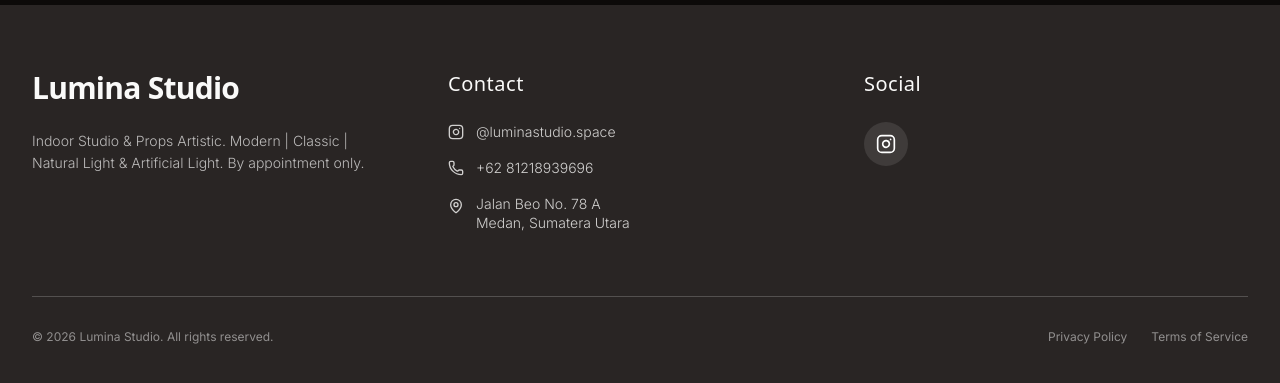
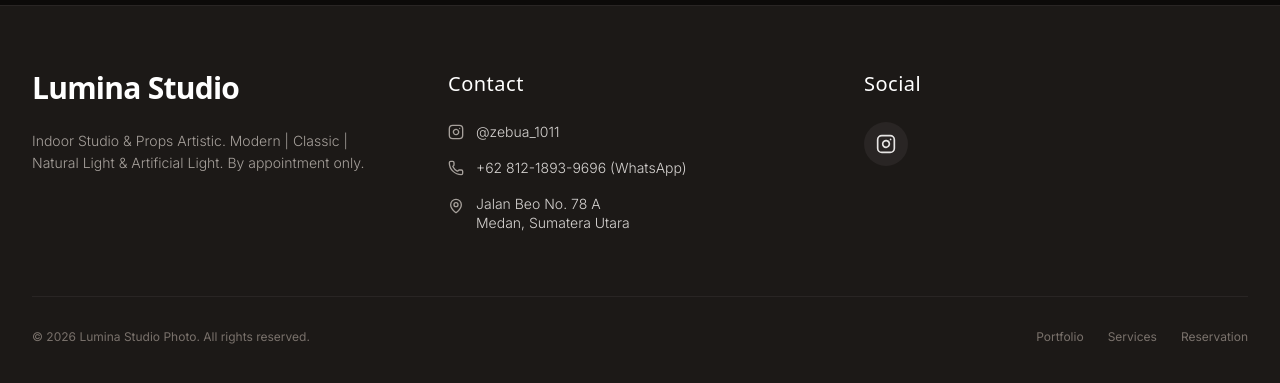
Before and after one commit to Novazeb/LuminaStudio, a Next.js app: page / in a window 1280 px wide. Shown: the part 8670-9053 px from the top of the page. Built offline with nearby package versions, Linux system fonts and the light colour scheme; a web font is replaced by a local one.

Commit message:
refactor(footer): synchronize brand links, WhatsApp, and social handle

```diff
--- a/src/components/Footer.tsx
+++ b/src/components/Footer.tsx
@@ -1,52 +1,52 @@
 import Link from 'next/link';
-import { Instagram, MapPin, Mail, Phone } from 'lucide-react';
+import { Instagram, MapPin, Phone } from 'lucide-react';
 
 export default function Footer() {
     return (
-        <footer className="bg-primary text-primary-foreground py-16 border-t border-primary/20">
+        <footer className="bg-stone-900 text-stone-100 py-16 border-t border-stone-800">
             <div className="max-w-7xl mx-auto px-4 sm:px-6 lg:px-8">
                 <div className="grid grid-cols-1 md:grid-cols-3 gap-12 lg:gap-8">
                     <div className="space-y-6">
-                        <h3 className="font-serif text-3xl font-bold tracking-tight">Lumina Studio</h3>
-                        <p className="text-primary-foreground/70 max-w-sm font-sans font-light text-sm leading-relaxed text-balance">
+                        <h3 className="font-serif text-3xl font-bold tracking-tight text-white">Lumina Studio</h3>
+                        <p className="text-stone-400 max-w-sm font-sans font-light text-sm leading-relaxed text-balance">
                             Indoor Studio &amp; Props Artistic. Modern | Classic | Natural Light &amp; Artificial Light. By appointment only.
                         </p>
                     </div>
 
                     <div className="space-y-6">
-                        <h4 className="font-serif text-xl tracking-wide">Contact</h4>
-                        <div className="space-y-4 font-sans text-sm font-light text-primary-foreground/80">
-                            <a href="https://www.instagram.com/makastudio.space" target="_blank" rel="noopener noreferrer" className="flex items-center gap-3 hover:text-white transition-colors">
-                                <Instagram className="w-4 h-4" />
-                                @luminastudio.space
+                        <h4 className="font-serif text-xl tracking-wide text-white">Contact</h4>
+                        <div className="space-y-4 font-sans text-sm font-light text-stone-300">
+                            <a href="https://www.instagram.com/zebua_1011" target="_blank" rel="noopener noreferrer" className="flex items-center gap-3 hover:text-white transition-colors">
+                                <Instagram className="w-4 h-4 text-stone-400" />
+                                @zebua_1011
                             </a>
-                            <a href="tel:+6282320000396" className="flex items-center gap-3 hover:text-white transition-colors">
-                                <Phone className="w-4 h-4" />
-                                +62 81218939696
+                            <a href="https://wa.me/6281218939696" target="_blank" rel="noopener noreferrer" className="flex items-center gap-3 hover:text-white transition-colors">
+                                <Phone className="w-4 h-4 text-stone-400" />
+                                +62 812-1893-9696 (WhatsApp)
                             </a>
                             <div className="flex items-start gap-3">
-                                <MapPin className="w-4 h-4 mt-1 flex-shrink-0" />
+                                <MapPin className="w-4 h-4 mt-1 flex-shrink-0 text-stone-400" />
                                 <span className="leading-snug text-balance">Jalan Beo No. 78 A<br />Medan, Sumatera Utara</span>
                             </div>
                         </div>
                     </div>
 
                     <div className="space-y-6">
-                        <h4 className="font-serif text-xl tracking-wide">Social</h4>
-                        <div className="flex space-x-6">
-                            <a href="https://www.instagram.com/luminastudio.space" target="_blank" rel="noopener noreferrer" className="p-3 bg-primary-foreground/10 hover:bg-primary-foreground/20 rounded-full transition-colors" aria-label="Instagram">
-                                <Instagram className="w-5 h-5 text-white" />
+                        <h4 className="font-serif text-xl tracking-wide text-white">Social</h4>
+                        <div className="flex space-x-4">
+                            <a href="https://www.instagram.com/zebua_1011" target="_blank" rel="noopener noreferrer" className="p-3 bg-stone-800 hover:bg-stone-700 rounded-full transition-colors" aria-label="Instagram">
+                                <Instagram className="w-5 h-5 text-stone-200" />
                             </a>
-                            {/* Add other socials as needed */}
                         </div>
                     </div>
                 </div>
 
-                <div className="mt-16 pt-8 border-t border-primary-foreground/20 flex flex-col md:flex-row justify-between items-center gap-4 text-xs font-sans text-primary-foreground/50">
-                    <p>&copy; {new Date().getFullYear()} Lumina Studio. All rights reserved.</p>
+                <div className="mt-16 pt-8 border-t border-stone-800 flex flex-col md:flex-row justify-between items-center gap-4 text-xs font-sans text-stone-500">
+                    <p>&copy; {new Date().getFullYear()} Lumina Studio Photo. All rights reserved.</p>
                     <div className="flex space-x-6">
-                        <Link href="#" className="hover:text-primary-foreground transition-colors">Privacy Policy</Link>
-                        <Link href="#" className="hover:text-primary-foreground transition-colors">Terms of Service</Link>
+                        <Link href="#portfolio" className="hover:text-stone-300 transition-colors">Portfolio</Link>
+                        <Link href="#services" className="hover:text-stone-300 transition-colors">Services</Link>
+                        <Link href="#booking" className="hover:text-stone-300 transition-colors">Reservation</Link>
                     </div>
                 </div>
             </div>
```
